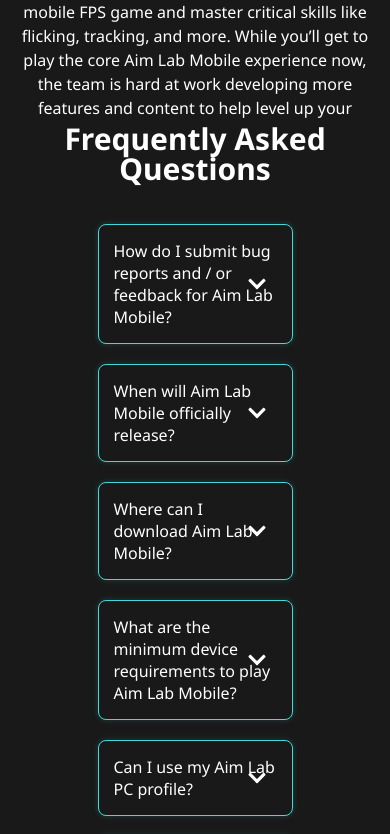
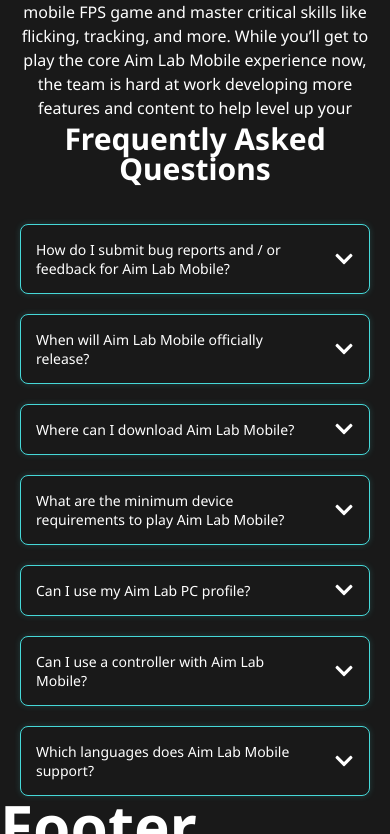
Before and after one commit to MattMcGeown/next-alm, a Next.js app: page / in a window 390 px wide. Shown: the part 1030-1864 px from the top of the page. Built offline with nearby package versions, Linux system fonts and the light colour scheme.

Commit message:
add: media queries

```diff
--- a/styles/FAQ.module.scss
+++ b/styles/FAQ.module.scss
@@ -65,3 +65,43 @@
 		}
 	}
 }
+
+@media screen and (max-width: 1200px) {
+	.faq {
+		.container {
+			.faq_items {
+				max-width: 80%;
+			}
+		}
+	}
+}
+
+@media screen and (max-width: 768px) {
+	.faq {
+		.container {
+			padding: 0 2rem;
+
+			.faq_items {
+				max-width: 100%;
+			}
+		}
+	}
+}
+
+@media screen and (max-width: 640px) {
+	.faq {
+		.container {
+			.faq_items {
+				.faq_item {
+					.faq_arrow {
+						right: 0;
+					}
+					.faq_item_title {
+						font-size: 1.4rem;
+						padding-right: 4rem;
+					}
+				}
+			}
+		}
+	}
+}
```
